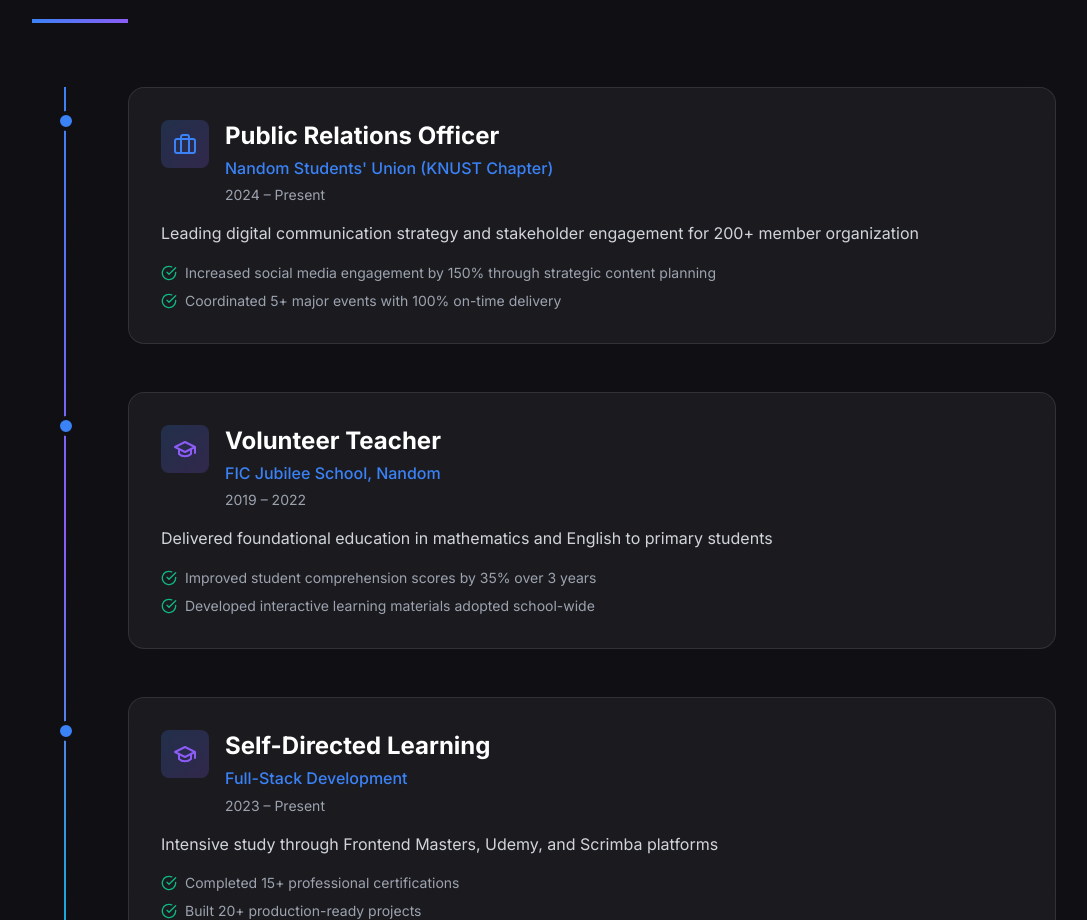
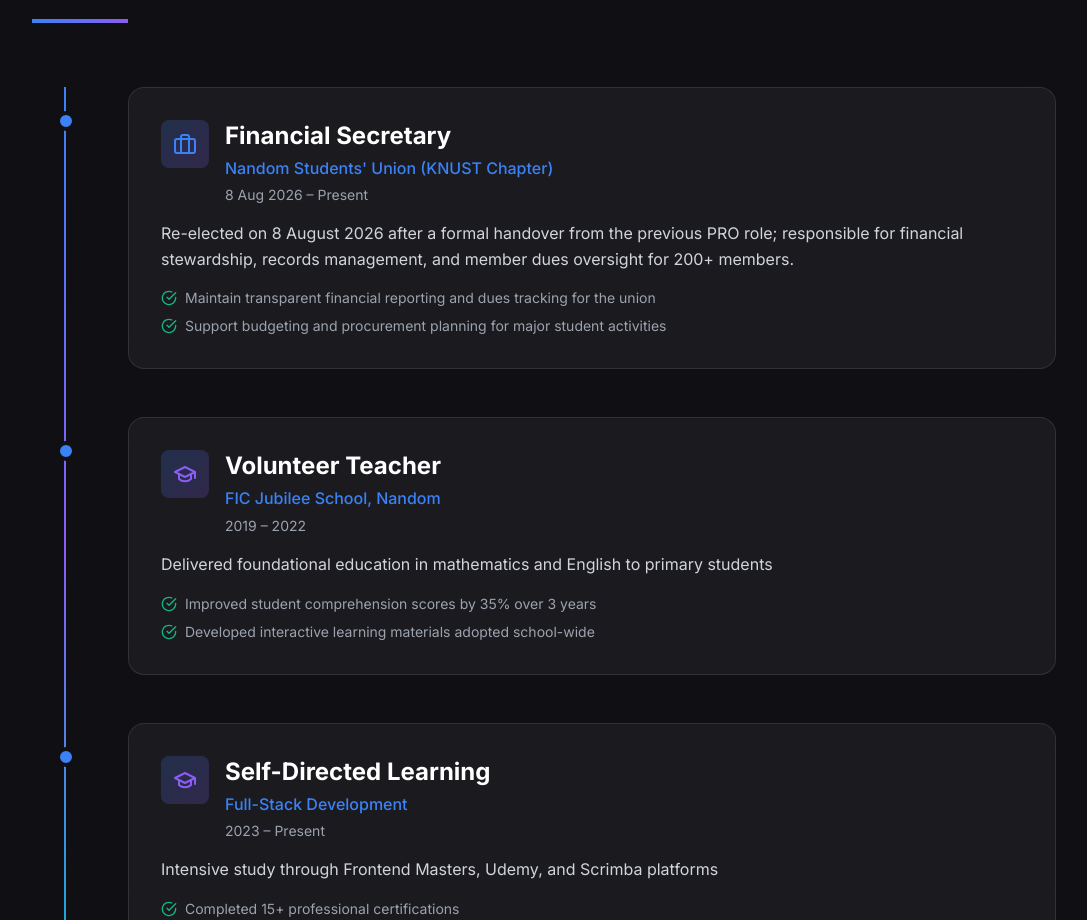
Before and after one commit to SankerProtus/portfolio, a React (Vite) app: page / in a window 1280 px wide. Shown: the part 4126-5046 px from the top of the page, without its empty margins (96-1183 px from the left). Built offline with nearby package versions, Linux system fonts and the light colour scheme.

Commit message:
Update union leadership role details

```diff
--- a/src/data/portfolioData.js
+++ b/src/data/portfolioData.js
@@ -127,15 +127,15 @@
 // Experience Data
 export const experience = [
   {
-    role: "Public Relations Officer",
+    role: "Financial Secretary",
     organization: "Nandom Students' Union (KNUST Chapter)",
-    period: "2024 – Present",
+    period: "8 Aug 2026 – Present",
     type: "leadership",
     description:
-      "Leading digital communication strategy and stakeholder engagement for 200+ member organization",
+      "Re-elected on 8 August 2026 after a formal handover from the previous PRO role; responsible for financial stewardship, records management, and member dues oversight for 200+ members.",
     achievements: [
-      "Increased social media engagement by 150% through strategic content planning",
-      "Coordinated 5+ major events with 100% on-time delivery",
+      "Maintain transparent financial reporting and dues tracking for the union",
+      "Support budgeting and procurement planning for major student activities",
     ],
   },
   {
```
